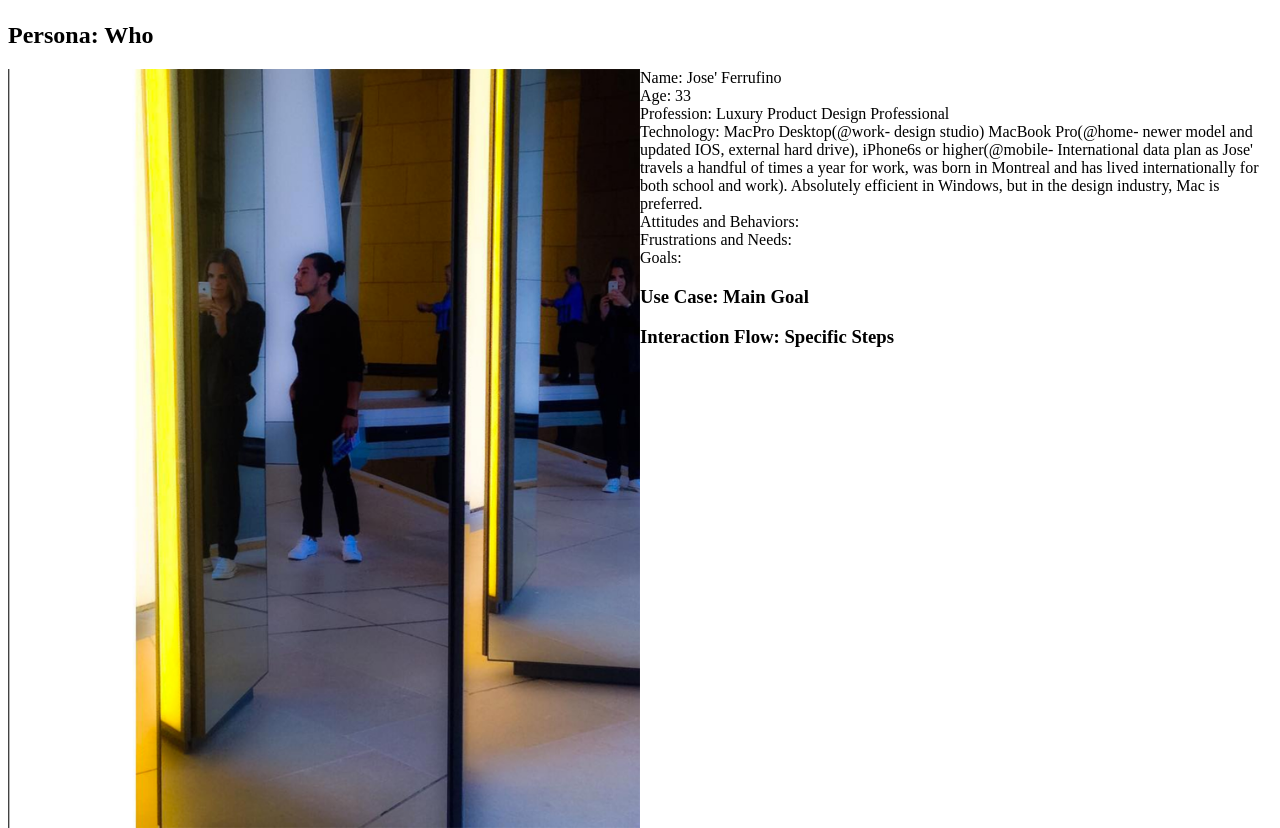
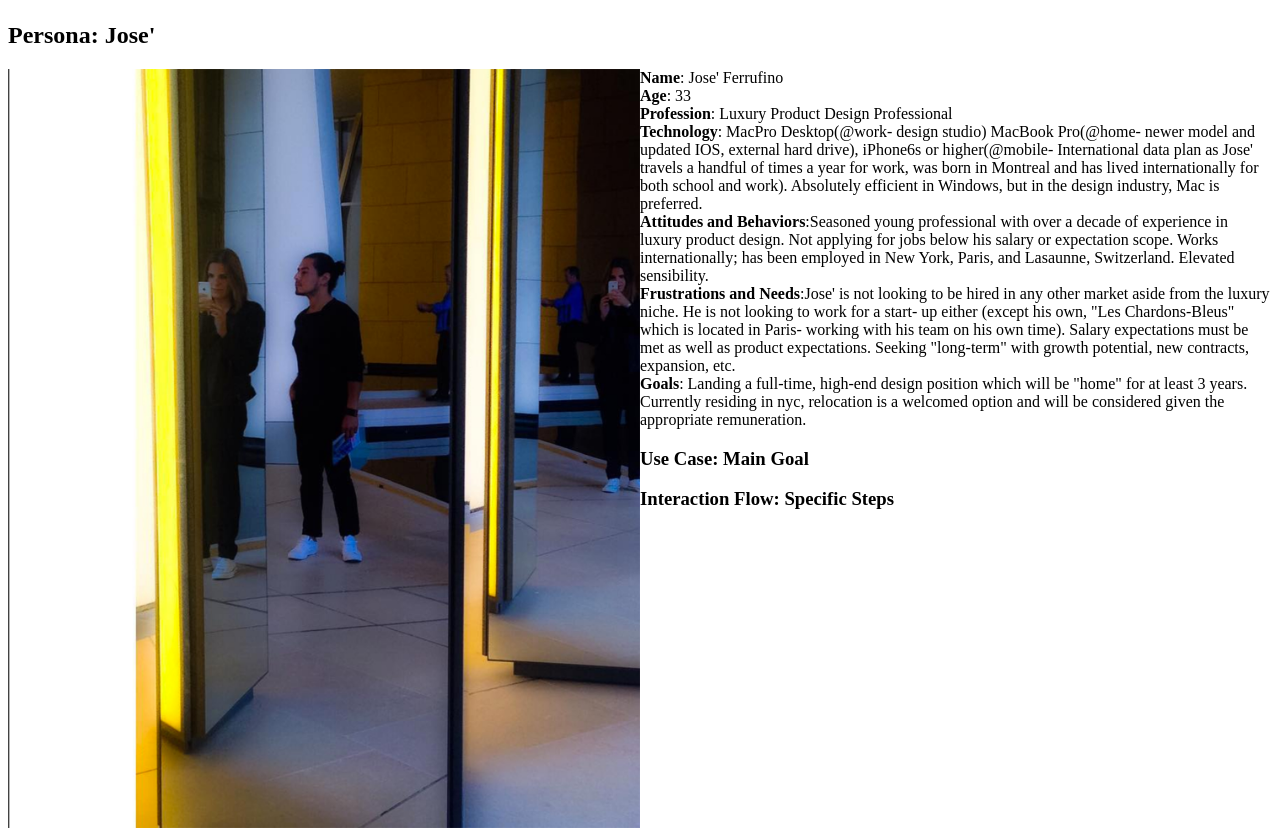
Before and after one commit to QUAY17/dezeen-applying-for-job-posting, a PHP site: page / in a window 1280 px wide. Shown: the part 58-886 px from the top of the page. Run offline with PHP 8.4, Linux system fonts and the light colour scheme.

Commit message:
committing jose' persona

```diff
--- a/index.php
+++ b/index.php
@@ -11,16 +11,16 @@
 			<h1 align="center">Applying for a job posting on Dezeen</h1>
 			</header>
 		<main>
-				<h2 >Persona: Who</h2>
+				<h2 align="left">Persona: Jose'</h2>
 			<img src="images/jose.jpg" alt="jose' ferrufino" align="left" width="50%">
 			<p>
-				Name: Jose' Ferrufino<br>
-				Age: 33<br>
-				Profession: Luxury Product Design Professional<br>
-				Technology: MacPro Desktop(@work- design studio) MacBook Pro(@home- newer model and updated IOS, external hard drive), iPhone6s or higher(@mobile- International data plan as Jose' travels a handful of times a year for work, was born in Montreal and has lived internationally for both school and work). Absolutely efficient in Windows, but in the design industry, Mac is preferred.<br>
-				Attitudes and Behaviors:<br>
-				Frustrations and Needs:<br>
-				Goals:
+				<b>Name</b>: Jose' Ferrufino<br>
+				<b>Age</b>: 33<br>
+				<b>Profession</b>: Luxury Product Design Professional<br>
+				<b>Technology</b>: MacPro Desktop(@work- design studio) MacBook Pro(@home- newer model and updated IOS, external hard drive), iPhone6s or higher(@mobile- International data plan as Jose' travels a handful of times a year for work, was born in Montreal and has lived internationally for both school and work). Absolutely efficient in Windows, but in the design industry, Mac is preferred.<br>
+				<b>Attitudes and Behaviors</b>:Seasoned young professional with over a decade of experience in luxury product design. Not applying for jobs below his salary or expectation scope. Works internationally; has been employed in New York, Paris, and Lasaunne, Switzerland. Elevated sensibility.<br>
+				<b>Frustrations and Needs</b>:Jose' is not looking to be hired in any other market aside from the luxury niche. He is not looking to work for a start- up either (except his own, "Les Chardons-Bleus" which is located in Paris- working with his team on his own time). Salary expectations must be met as well as product expectations. Seeking "long-term" with growth potential, new contracts, expansion, etc.<br>
+				<b>Goals</b>: Landing a full-time, high-end design position which will be "home" for at least 3 years. Currently residing in nyc, relocation is a welcomed option and will be considered given the appropriate remuneration.
 </p>
 				<h3>Use Case: Main Goal</h3>
 				<h3>Interaction Flow: Specific Steps</h3>
```
